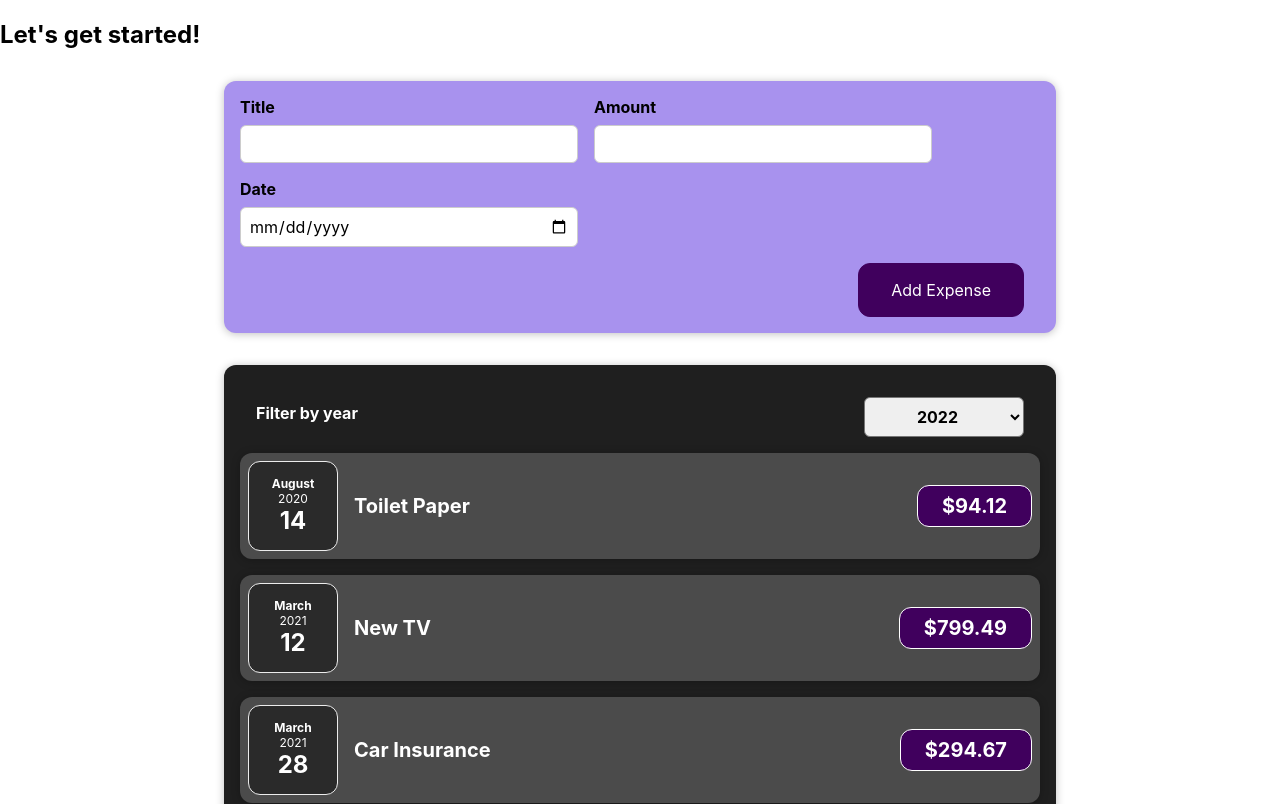
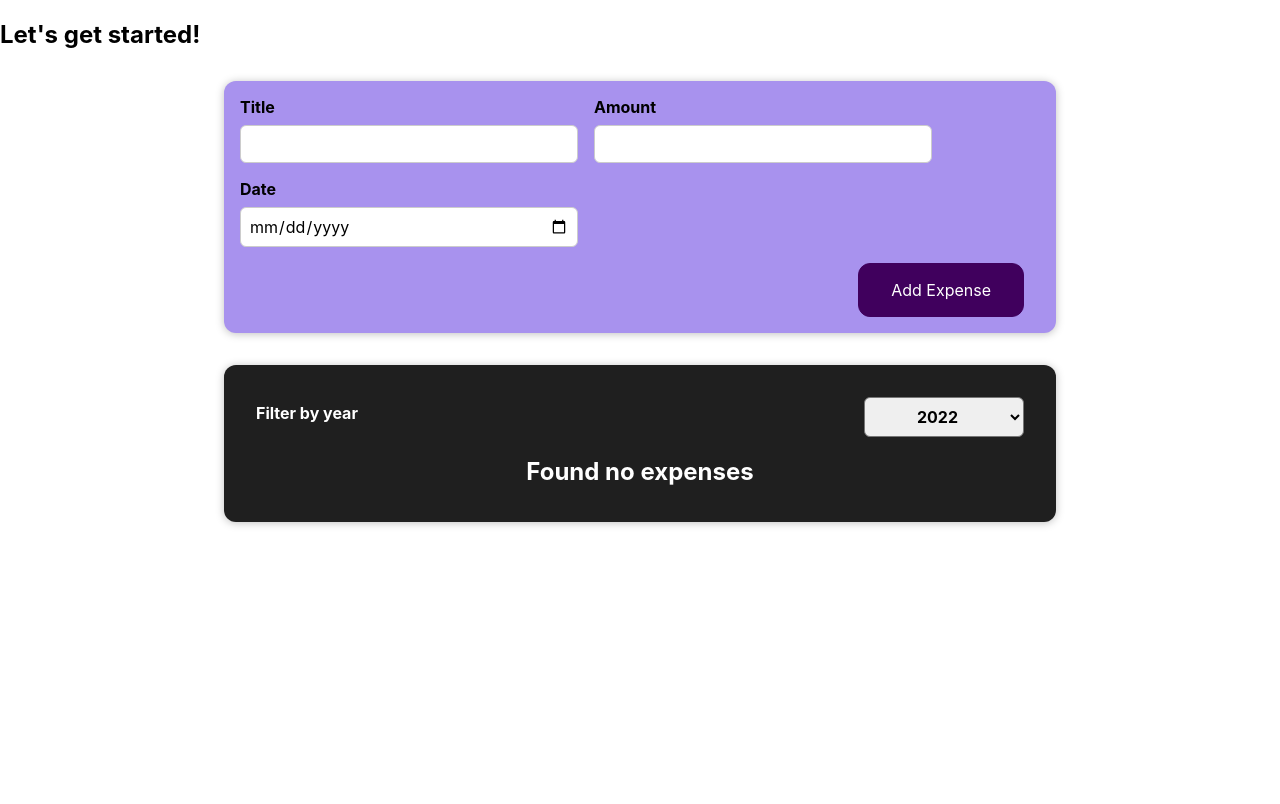
Before and after one commit to lukasz-klekner/expenses_app--react, a React (Create React App) app: page / in a window 1280 px wide. Shown: the top 804 px of the page. Built offline with nearby package versions, Linux system fonts and the light colour scheme.

Commit message:
adds ExpensesList component and some styles

```diff
--- a/src/components/Expenses/ExpenseItem.js
+++ b/src/components/Expenses/ExpenseItem.js
@@ -3,6 +3,7 @@
 import './ExpenseItem.css'
 
 const ExpenseItem = ({ expense }) => (
+  <li>
     <Card className='expense-item'>
       <ExpenseDate date={expense.date} />
       <div className='expense-item__description'>
@@ -10,6 +11,7 @@
         <div className='expense-item__price'>${expense.amount}</div>
       </div>
     </Card>
+  </li>
 )
 
 export default ExpenseItem
--- a/src/components/Expenses/Expenses.js
+++ b/src/components/Expenses/Expenses.js
@@ -1,21 +1,19 @@
 import { useState } from 'react'
 import Card from '../UI/Card'
-import ExpenseItem from './ExpenseItem'
 import './Expenses.css'
 import ExpensesFilter from './ExpensesFilter'
+import ExpensesList from './ExpensesList'
 
 function Expenses({ expenses }) {
   const [filteredYear, setFilteredYear] = useState('2022')
-  const [filteredExpenses, setFilteredExpenses] = useState(expenses)
 
   const filterChangeHandler = (selectedYear) => {
     setFilteredYear(selectedYear)
-    const newExpenses = expenses.filter(
-      (expense) => expense.date.getFullYear().toString() === selectedYear
-    )
+  }
 
-    setFilteredExpenses(newExpenses)
-  }
+  const filteredExpenses = expenses.filter(
+    (expense) => expense.date.getFullYear().toString() === filteredYear
+  )
 
   return (
     <div>
@@ -24,9 +22,7 @@
           selectedYear={filteredYear}
           onChangeFilter={filterChangeHandler}
         />
-        {filteredExpenses.map((expense) => (
-          <ExpenseItem key={expense.id} expense={expense} />
-        ))}
+        <ExpensesList expenses={filteredExpenses} />
       </Card>
     </div>
   )
--- /dev/null
+++ b/src/components/Expenses/ExpensesList.css
@@ -0,0 +1,9 @@
+.expenses-list {
+  list-style: none;
+  padding: 0;
+}
+
+.expenses-list__fallback {
+  color: white;
+  text-align: center;
+}
--- /dev/null
+++ b/src/components/Expenses/ExpensesList.js
@@ -0,0 +1,18 @@
+import './ExpensesList.css'
+
+import ExpenseItem from './ExpenseItem'
+
+const ExpensesList = ({ expenses }) => {
+  if (expenses.length === 0)
+    return <h2 className='expenses-list__fallback'>Found no expenses</h2>
+
+  return (
+    <ul className='expenses-list'>
+      {expenses.map((expense) => (
+        <ExpenseItem key={expense.id} expense={expense} />
+      ))}
+    </ul>
+  )
+}
+
+export default ExpensesList
```
Lines whose indentation alone changed are shown as unchanged.
